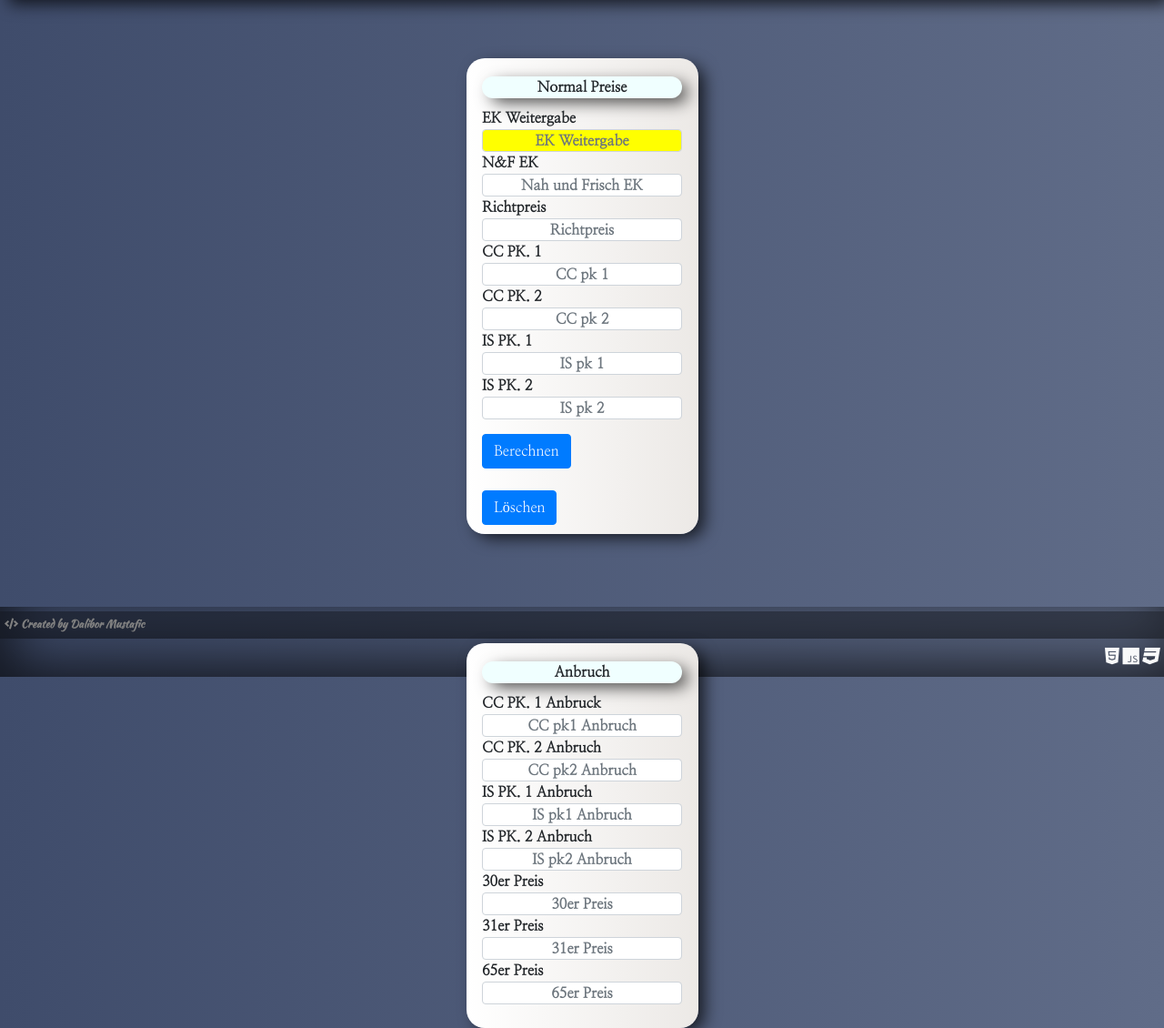
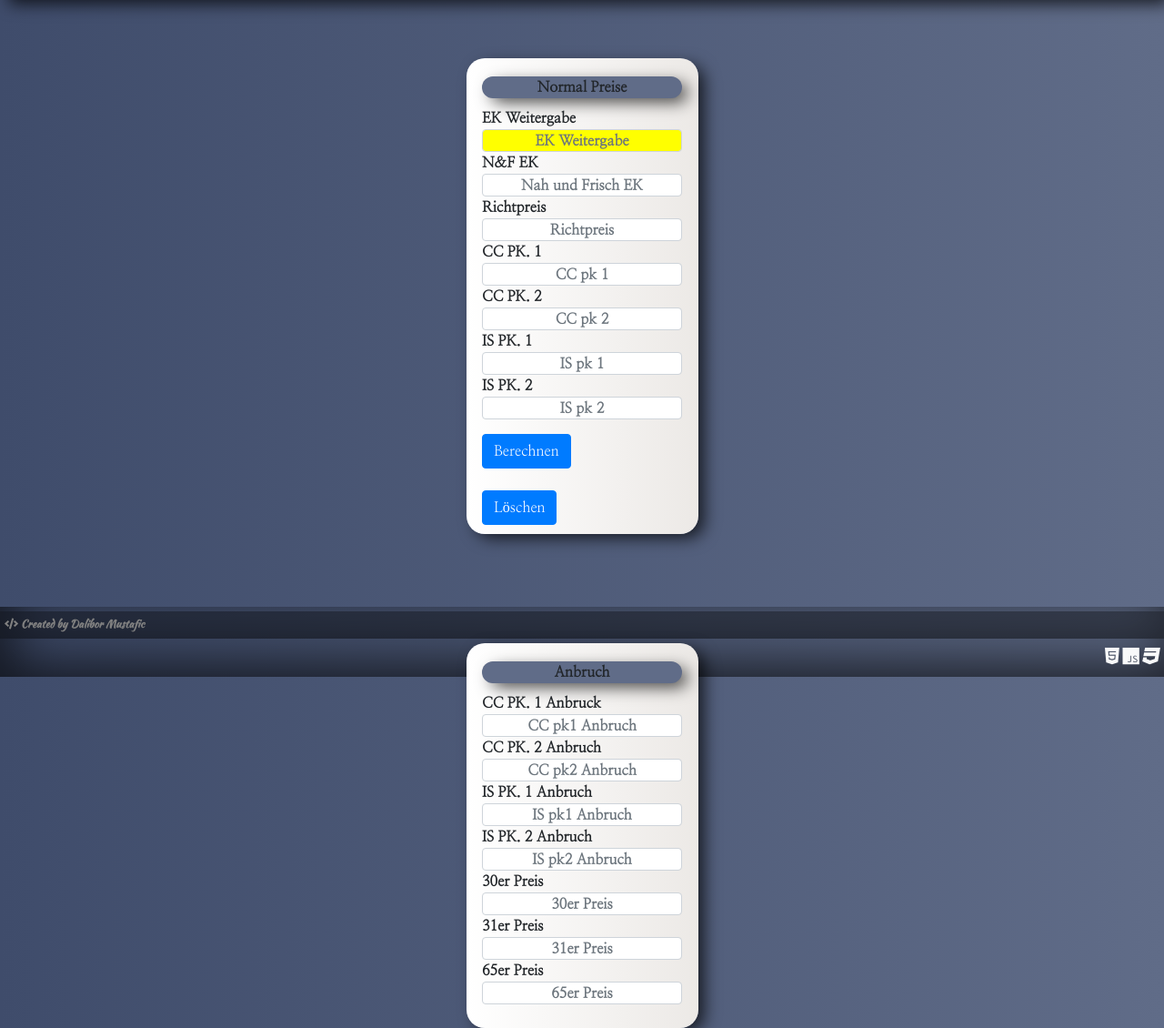
Before and after one commit to DaliborMustafic/DaliborMustafic.github.io, a PHP site: page /PreiseKalk/index.html in a window 1280 px wide. Shown: the part 56-1186 px from the top of the page at 91% size. Run offline with PHP 8.4, Linux system fonts and the light colour scheme; some libraries are stand-ins or nearby versions.

Commit message:
update color css 09:43

```diff
--- a/PreiseKalk/css.css
+++ b/PreiseKalk/css.css
@@ -12,7 +12,7 @@ body{
 body .naslov{
 	text-align: center;
 	margin-bottom: 10px;
-	background-color: 	#F0FFFF;
+	background-color: 	#606c88;
 	border-radius: 20px;
 	    box-shadow:
     -webkit-box-shadow: 8px 6px 18px -17px rgba(0,0,0,0.75);
```
